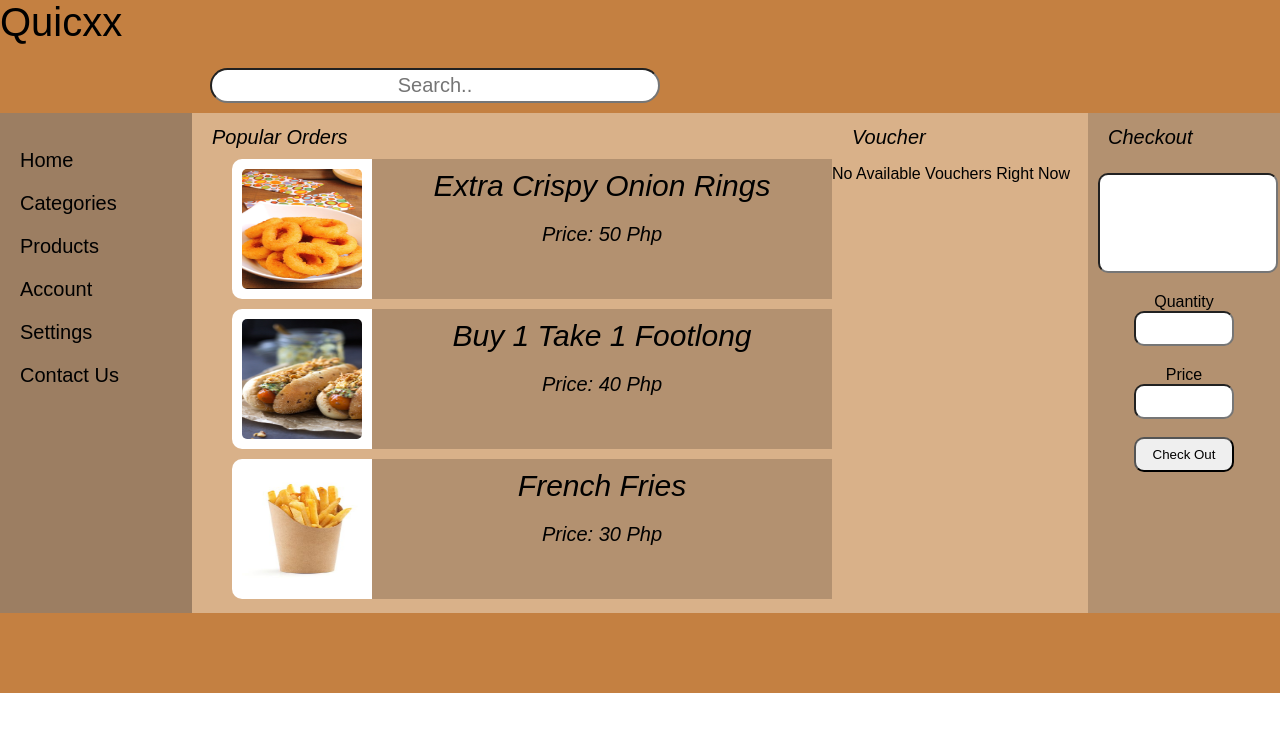
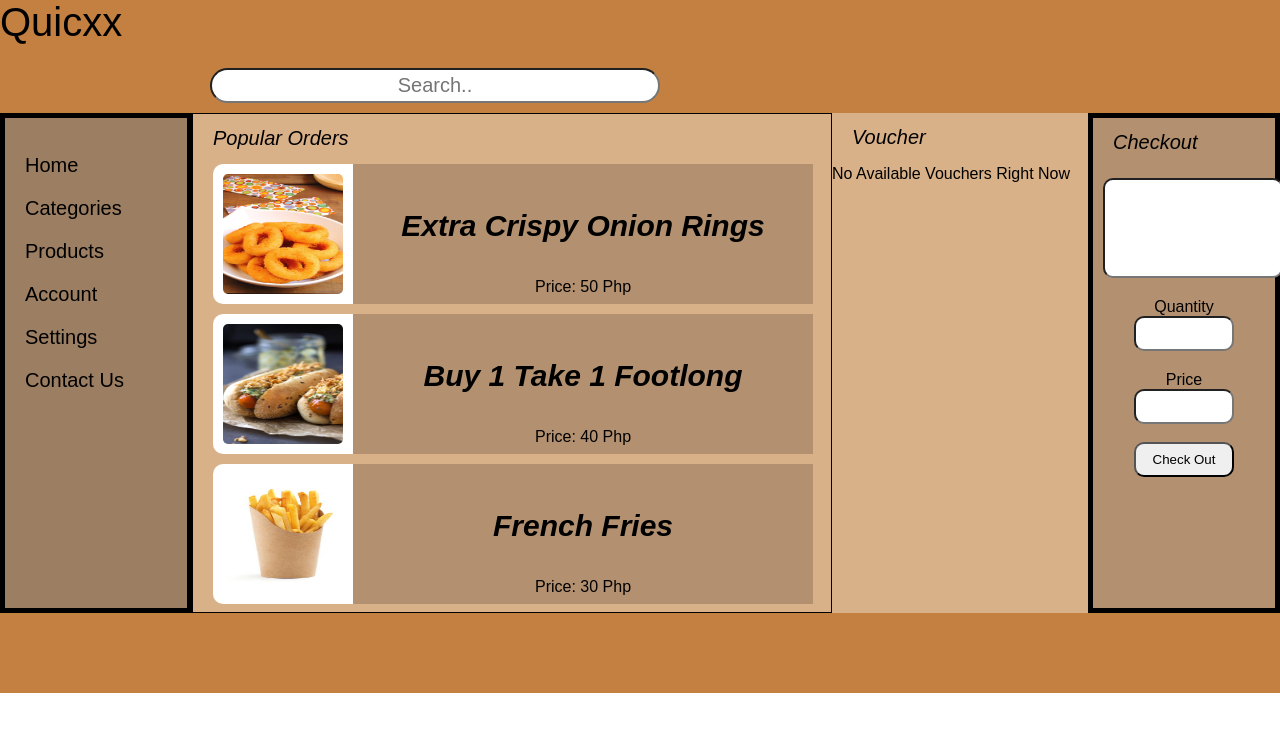
Before and after one commit to RaelpsNinvect/Page, a plain HTML site: page index.html in a window 1280 px wide. Drawn offline with Linux system fonts and the light colour scheme.

Commit message:
Optimize html and css

```diff
--- a/css/main.css
+++ b/css/main.css
@@ -1,69 +1,79 @@
-html{
+/* Global Styles */
+html {
     scroll-behavior: smooth;
 }
-*{
+
+* {
     box-sizing: border-box;
 }
-body{
+
+body {
     margin: 0;
     padding: 0;
     font-family: Arial, Helvetica, sans-serif;
 }
+
 /* Header */
-header{
+header {
     background-color: #c48041;
 }
-.logo{
+
+.logo {
     font-size: 40px;
     font-weight: 300;
 }
+
 /* Navigation Container */
-.nav{
+.nav {
     display: flex;
     padding: 10px;
     text-align: left;
 }
+
 /* Options */
-.list{
+.list {
     list-style-type: none;
     padding: 0;
 }
+
 /* Text */
-li{
+li {
     font-size: 20px;
     padding: 10px;
     color: black;
 }
-/* Menu , Product & Checkout Container */
-.container{
+
+/* Main Container */
+.container {
     width: 100%;
     background-color: aqua;
-    border: 1px;
     display: flex;
 }
-/* Menu Section */
-.checkout{
+
+/* Checkout Section */
+.checkout {
     flex: 1;
-    height:500px;
-    border:5px;
-    border-color: black;
+    height: 500px;
+    border: 5px solid black; /* Added border shorthand */
     background-color: #9c7e62;
 }
+
 /* Product Section */
-.product{
+.product {
     width: 50%;
     height: 500px;
-    border: 1px;
-    border-color: black;
-    background-color:#d9b189;
+    border: 1px solid black; /* Added border shorthand */
+    background-color: #d9b189;
     overflow: hidden;
 }
-.promo{
+
+.promo {
     width: 20%;
     height: 500px;
-    background-color:#d9b189;
+    background-color: #d9b189;
 }
-.products{
+
+.products {
     height: 140px;
     width: 600px;
     background-color: white;
@@ -73,78 +83,84 @@ li{
     margin-left: 20px;
     display: flex;
 }
-.subt{
-    text-align: right;
-}
-.imagecon{
+
+.imagecon {
     text-align: left;
     padding: 10px;
 }
-.item{
+
+.item {
     width: 120px;
     height: 120px;
     border-radius: 5px;
 }
-.p{
+
+.p {
     flex: 1;
     height: 140px;
     background-color: #b39170;
     padding: 10px;
 }
 
-/* Checkout Section */
-.promotions{
+/* Promotions Section */
+.promotions {
     width: 15%;
     height: 500px;
-    border: 5px;
-    border-color: black;
+    border: 5px solid black; /* Added border shorthand */
     background-color: #b39170;
 }
-.obar{
+
+.obar,
+.ebar {
     padding: 10px;
     text-align: center;
 }
-.obar input{
-    height: 100px;
-    width: 180px;
-    border-radius: 10px;
-}
-.ebar{
-    padding: 10px;
-    text-align: center;
-}
-.ebar input{
+
+.obar input,
+.ebar input {
     height: 35px;
     width: 100px;
     border-radius: 10px;
 }
-.sbar{
+
+.obar input[type="text"] {
+    height: 100px;
+    width: 180px;
+}
+
+.sbar {
     margin-top: 10px;
     padding: 10px;
     border: none;
     margin-left: 200px;
     font-size: 30px;
 }
-.sbar input{
+
+.sbar input {
     height: 35px;
     width: 450px;
     border-radius: 150px;
     text-align: center;
     font-size: 20px;
 }
-h1{
+
+/* Headings */
+h1 {
     font-size: 20px;
     font-weight: 100;
     text-align: left;
     font-style: italic;
     margin-left: 20px;
 }
-h{
+
+h2 {
     font-style: italic;
     font-size: 30px;
     padding: 10px;
 }
-footer{
+
+/* Footer */
+footer {
     background-color: #c48041;
     height: 80px;
     width: auto;
--- a/index.html
+++ b/index.html
@@ -1,19 +1,17 @@
 <!DOCTYPE html>
 <html lang="en">
 <head>
-    <link rel="stylesheet" href="css/main.css">
     <meta charset="UTF-8">
     <meta name="viewport" content="width=device-width, initial-scale=1.0">
     <title>Document</title>
+    <link rel="stylesheet" href="css/main.css">
 </head>
 <body>
     <header>
-        <div class="logo">
-            Quicxx
+        <div class="logo">Quicxx</div>
+        <div class="sbar">
+            <input type="text" placeholder="Search..">
         </div>
-       <div class="sbar">
-        <input type="text" placeholder="Search..">
-       </div>
     </header>
     <div class="container">
         <div class="checkout">
@@ -29,38 +27,38 @@
             </nav>
         </div>
         <div class="product">
-            <h1> Popular Orders </h>
+            <h1>Popular Orders</h1>
             <article class="products">
                 <div class="imagecon">
-                    <img class="item" src="asseta/images/Beignets d'oignons un délice pour l'apéritif ou en entrèe avec une salade.jpg" alt="1">
+                    <img class="item" src="asseta/images/Beignets d'oignons un délice pour l'apéritif ou en entrèe avec une salade.jpg" alt="Onion Rings">
                 </div>
                 <div class="p">
-                    <h>Extra Crispy Onion Rings</h>
+                    <h2>Extra Crispy Onion Rings</h2>
                     <p>Price: 50 Php</p>
                 </div>
             </article>
             <article class="products">
                 <div class="imagecon">
-                    <img class="item" src="asseta/images/5 Vegan Fast Food Remakes That Might Just Be Better Than the Original (1).jpg" alt="2">
+                    <img class="item" src="asseta/images/5 Vegan Fast Food Remakes That Might Just Be Better Than the Original (1).jpg" alt="Vegan Fast Food">
                 </div>
                 <div class="p">
-                    <h>Buy 1 Take 1 Footlong</h>
+                    <h2>Buy 1 Take 1 Footlong</h2>
                     <p>Price: 40 Php</p>
                 </div>
             </article>
             <article class="products">
                 <div class="imagecon">
-                    <img class="item" src="asseta/images/Foods that May Bash a Good Mood.jpg" alt="3">
+                    <img class="item" src="asseta/images/Foods that May Bash a Good Mood.jpg" alt="French Fries">
                 </div>
                 <div class="p">
-                    <h>French Fries</h>
+                    <h2>French Fries</h2>
                     <p>Price: 30 Php</p>
                 </div>
             </article>
         </div>
         <div class="promo">
             <h1>Voucher</h1>
-            <p> No Available Vouchers Right Now</p>
+            <p>No Available Vouchers Right Now</p>
         </div>
         <div class="promotions">
             <h1>Checkout</h1>
```
